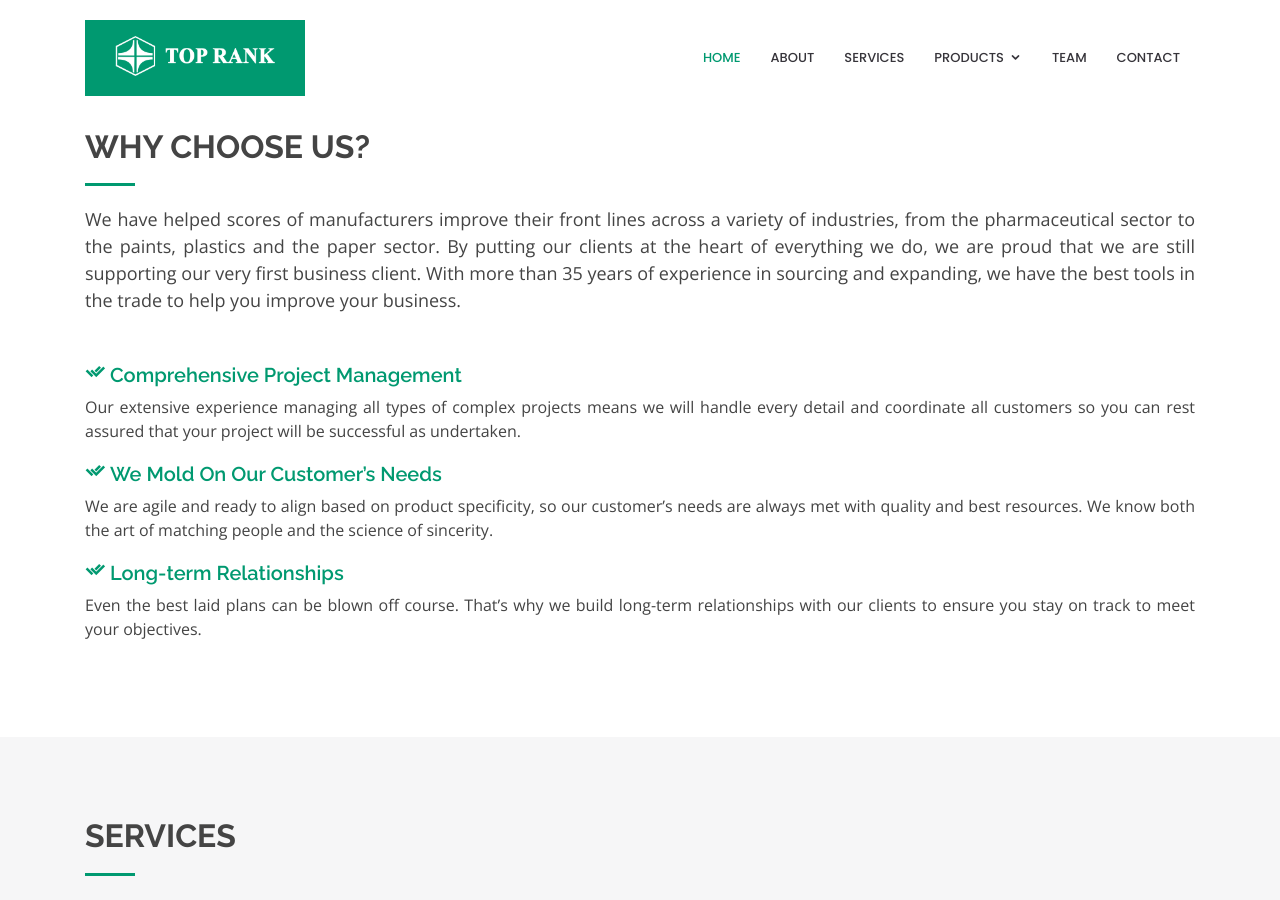
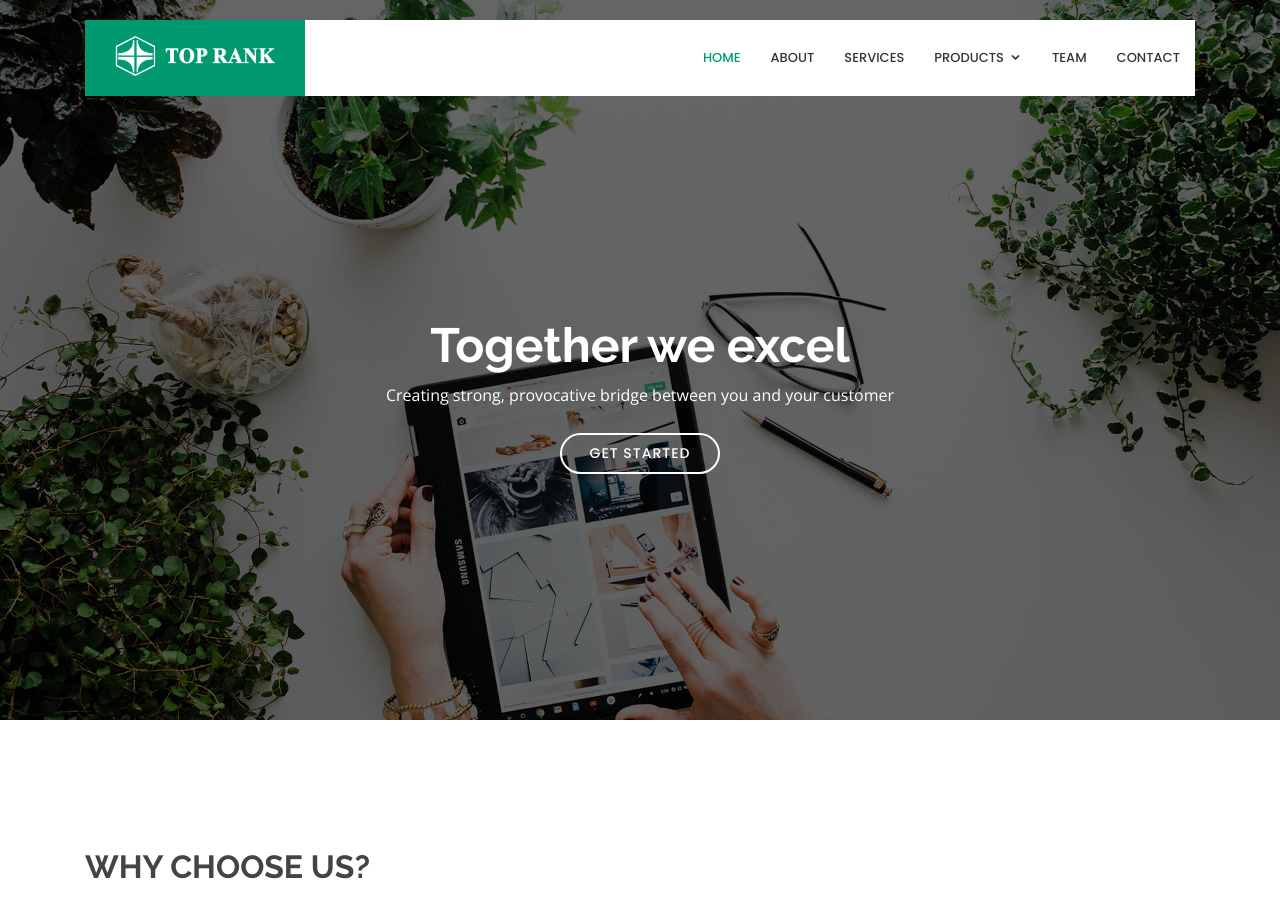
Before and after one commit to neyamat101/neyamat101.github.io, a Jekyll site: the page built from details.md, in a window 1280 px wide and 900 px high. Built offline with Jekyll 4.4.1, drawn with Linux system fonts in a browser that asks for light colours.

Commit message:
Update details-header.html
Hero banner added

```diff
--- a/_includes/details-header.html
+++ b/_includes/details-header.html
@@ -41,11 +41,11 @@
 </header><!-- End Header -->
 
 <!-- ======= Hero Section ======= -->
-<!-- <section id="hero" class="d-flex align-items-center">
+<section id="hero" class="d-flex align-items-center">
     <div class="container text-center position-relative" data-aos="fade-in" data-aos-delay="200">
         <h1>Together we excel</h1>
         <p>Creating strong, provocative  bridge between you and your customer</p>
         <a href="/#about" class="btn-get-started scrollto">Get Started</a>
     </div>
-</section> -->
+</section>
 <!-- End Hero -->
```
